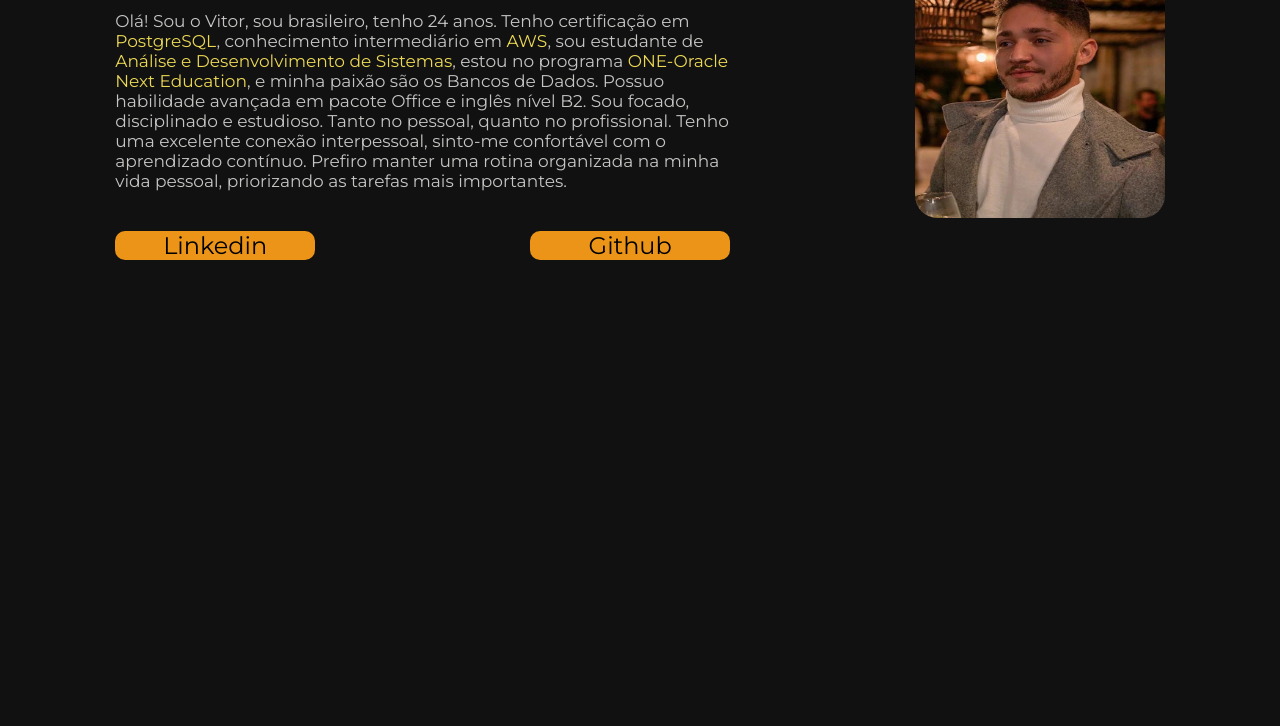
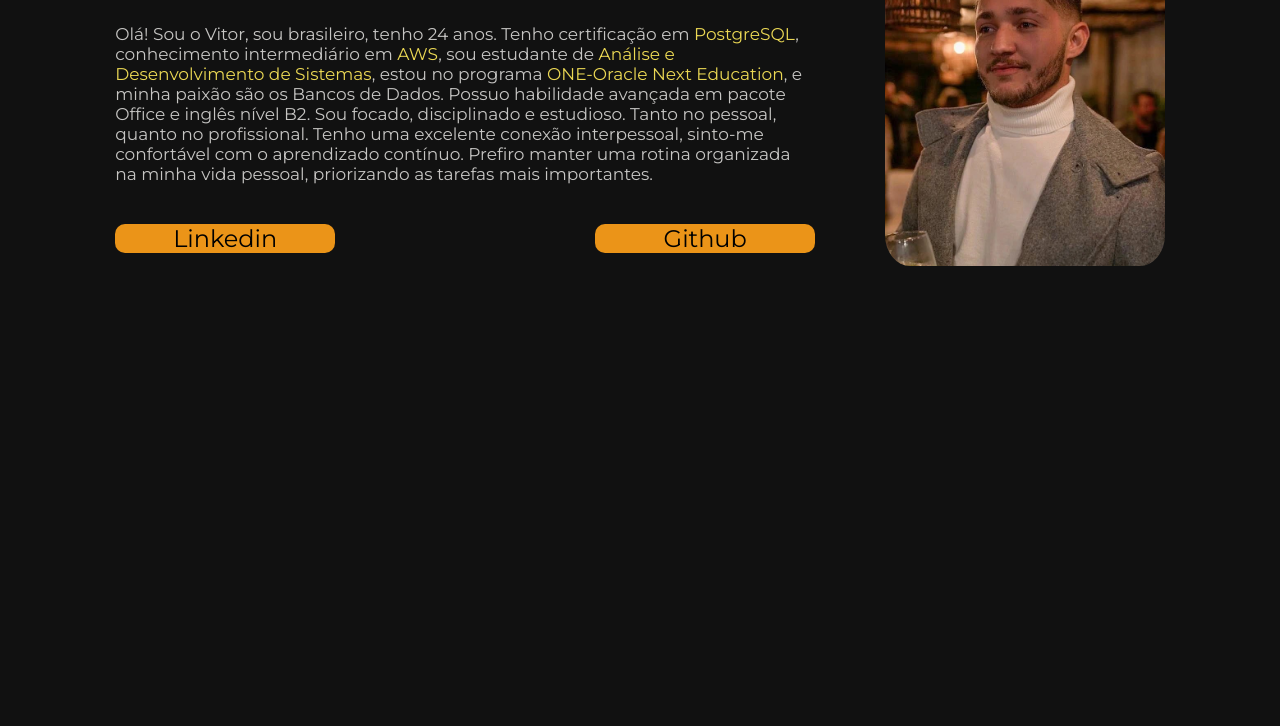
Before and after one commit to vitor-fidelis/Portfolio, a plain HTML site: page index.html in a window 1280 px wide. Shown: the part 202-928 px from the top of the page. Drawn offline with nearby package versions, Linux system fonts and the light colour scheme.

Commit message:
Alterar-proporcoes

```diff
--- a/index.html
+++ b/index.html
@@ -18,7 +18,7 @@
                 <a class="apresentacao__links__link" href="https://github.com/vitor-fidelis">Github</a>
             </div>
         </section>
-        <img class="apresentacao__foto" src="eu.jpg" alt="Foto de Vitor Fidelis" height="250" width="250">
+        <img class="apresentacao__foto" src="eu.jpg" alt="Foto de Vitor Fidelis" height="340" width="280">
     </main>
     <footer></footer>
 </body>
--- a/style.css
+++ b/style.css
@@ -26,7 +26,7 @@ body {
 }
 
 .apresentacao__conteudo {
-    width: 615px;
+    width: 700px;
     display: flex;
     flex-direction: column;
     gap: 40px;
@@ -53,7 +53,7 @@ body {
 .apresentacao__links__link{
     background-color: #EB9418;
     color: black;
-    width: 200px;
+    width: 220px;
     text-align: center;
     border-radius: 10px;
     font-size: 24px;
```
